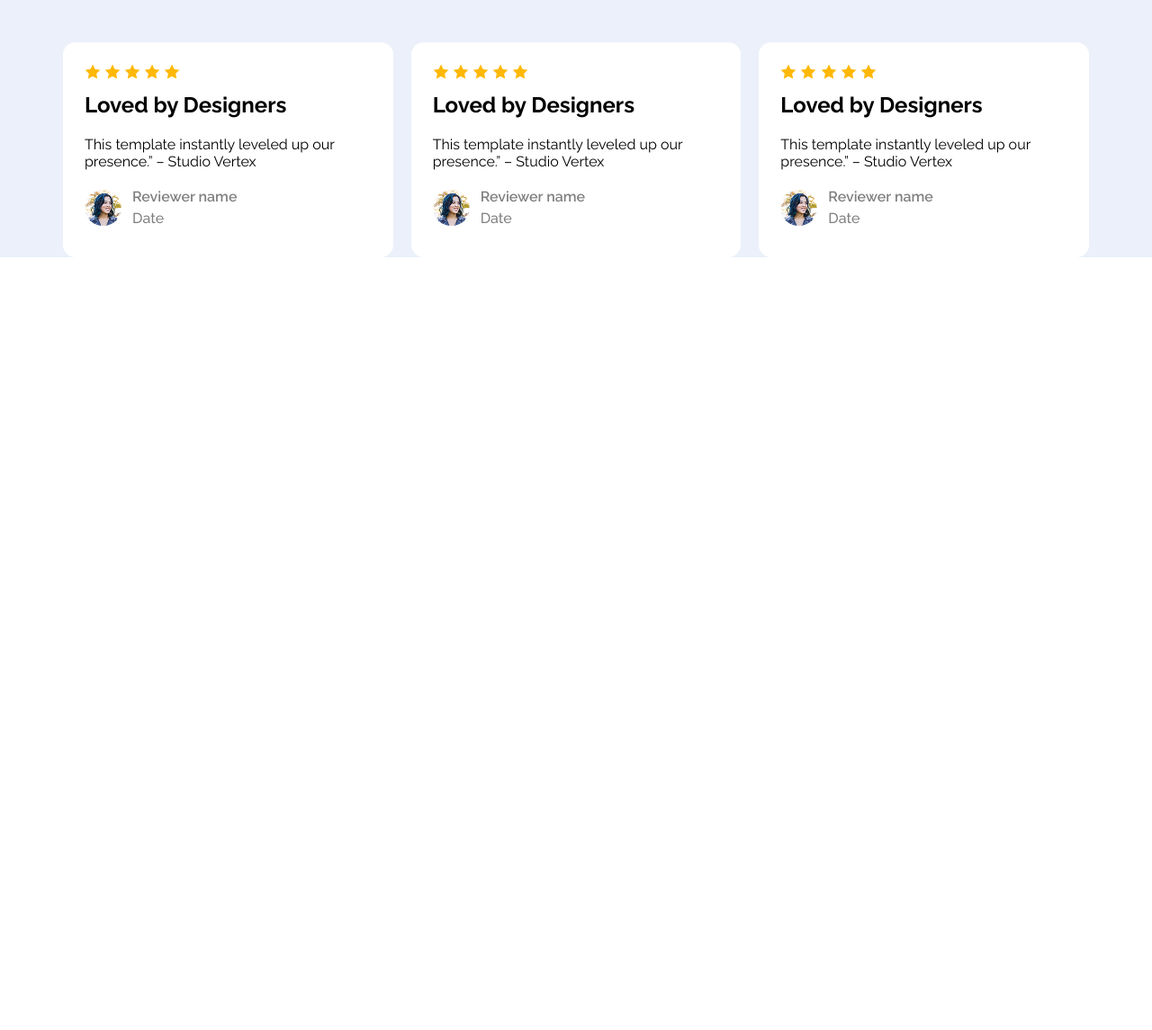
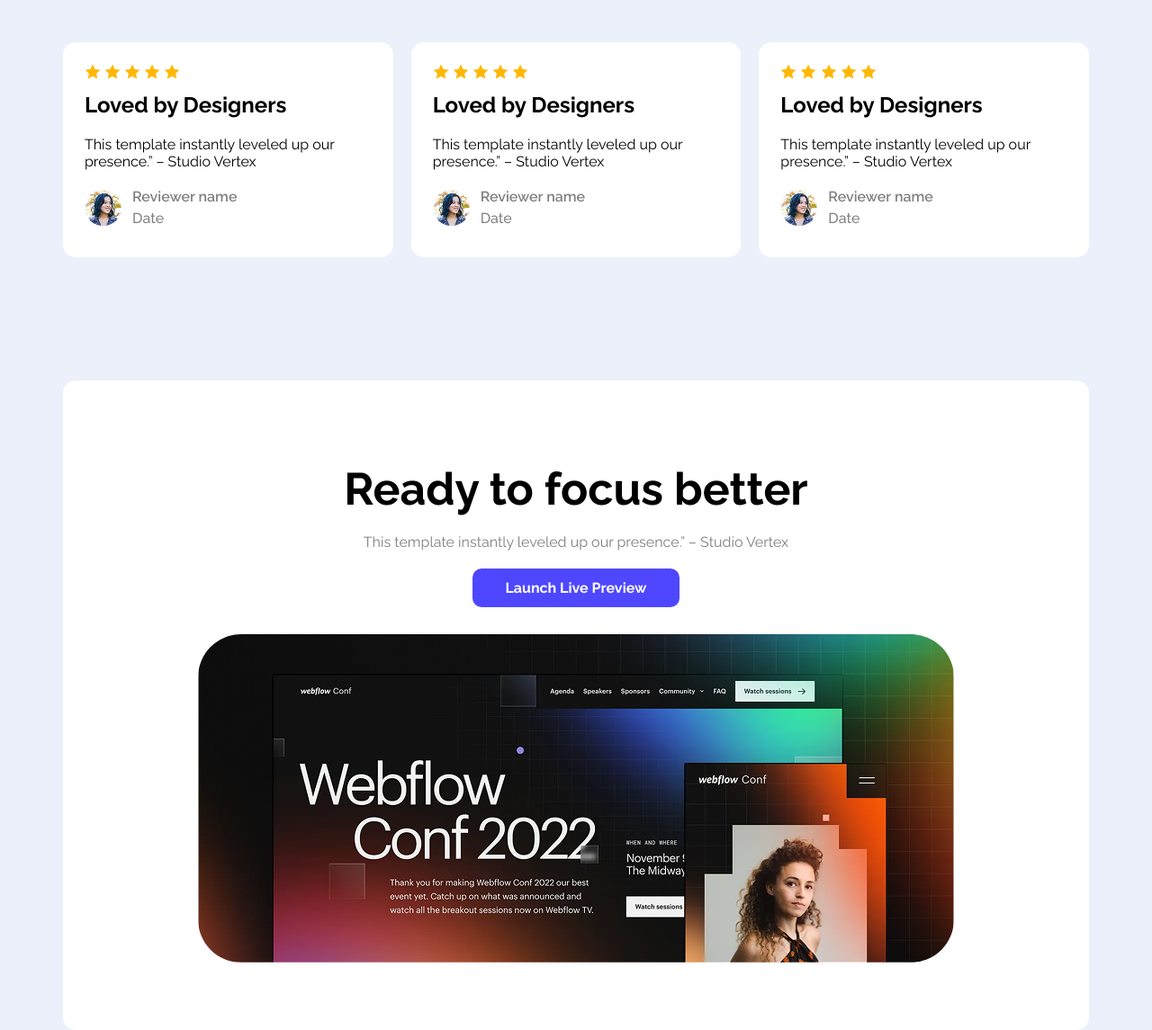
Before and after one commit to Tahrima-Banna/Assignment-1, a plain HTML site: page index.html in a window 1280 px wide. Shown: the part 1862-3007 px from the top of the page at 90% size. Before the commit the page ends 2148 px from the top, so only its background shows below. Drawn offline with Linux system fonts and the light colour scheme.

Commit message:
focus added

```diff
--- a/index.html
+++ b/index.html
@@ -130,6 +130,15 @@
 
 
       </section>
+      <!-- focus section -->
+        <section class="focus raleway-common">
+            <div class="focus-content">
+            <h1 class="focus-title">Ready to focus better</h1>
+            <p class="focus-dsc">This template instantly leveled up our presence.” – Studio Vertex</p>
+            <a><button class="btn-primary raleway-common">Launch Live Preview</button></a>
+            </div>
+            <img class="focus-img" src="./images/wc-big.png" alt="focus-pic">
+        </section>
 
     </main>
     <footer>
--- a/styles/assign.css
+++ b/styles/assign.css
@@ -184,3 +184,24 @@ main section{
     font-weight: 500;
     font-size:16px;
 }
+/* focus style */
+.focus{
+    background-color: #FFFFFF;
+    margin-top:137px;
+    text-align: center;
+    padding:71px 150px;
+    border-radius:14px;
+}
+.focus-title{
+    font-weight: bold;
+    font-size:50px;
+    padding:20px 0;
+}
+.focus-dsc{
+    margin-bottom:20px;
+    color: rgba(0,0, 0,0.5);
+}
+.focus-img{
+    margin-top:30px;
+    border-radius:48px;
+}
```
